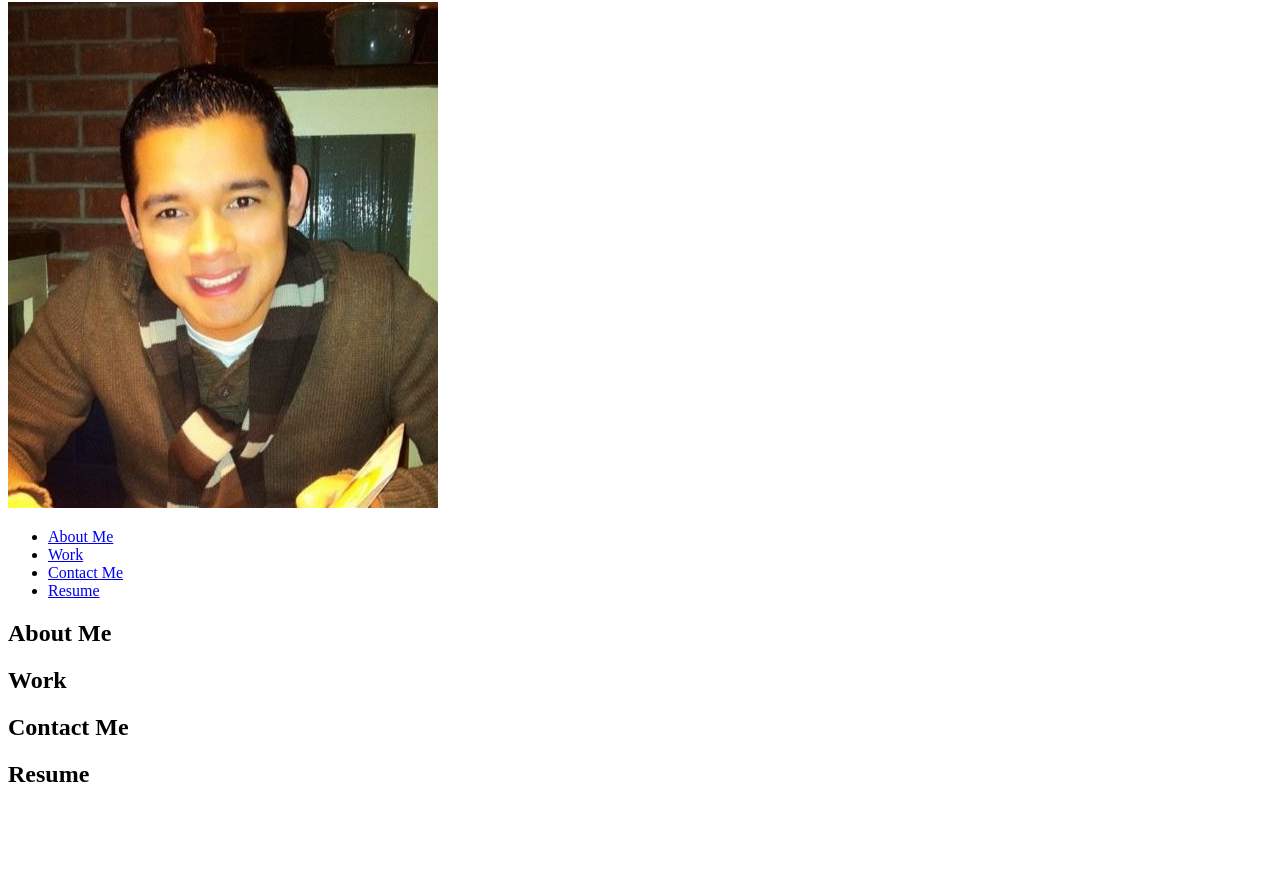
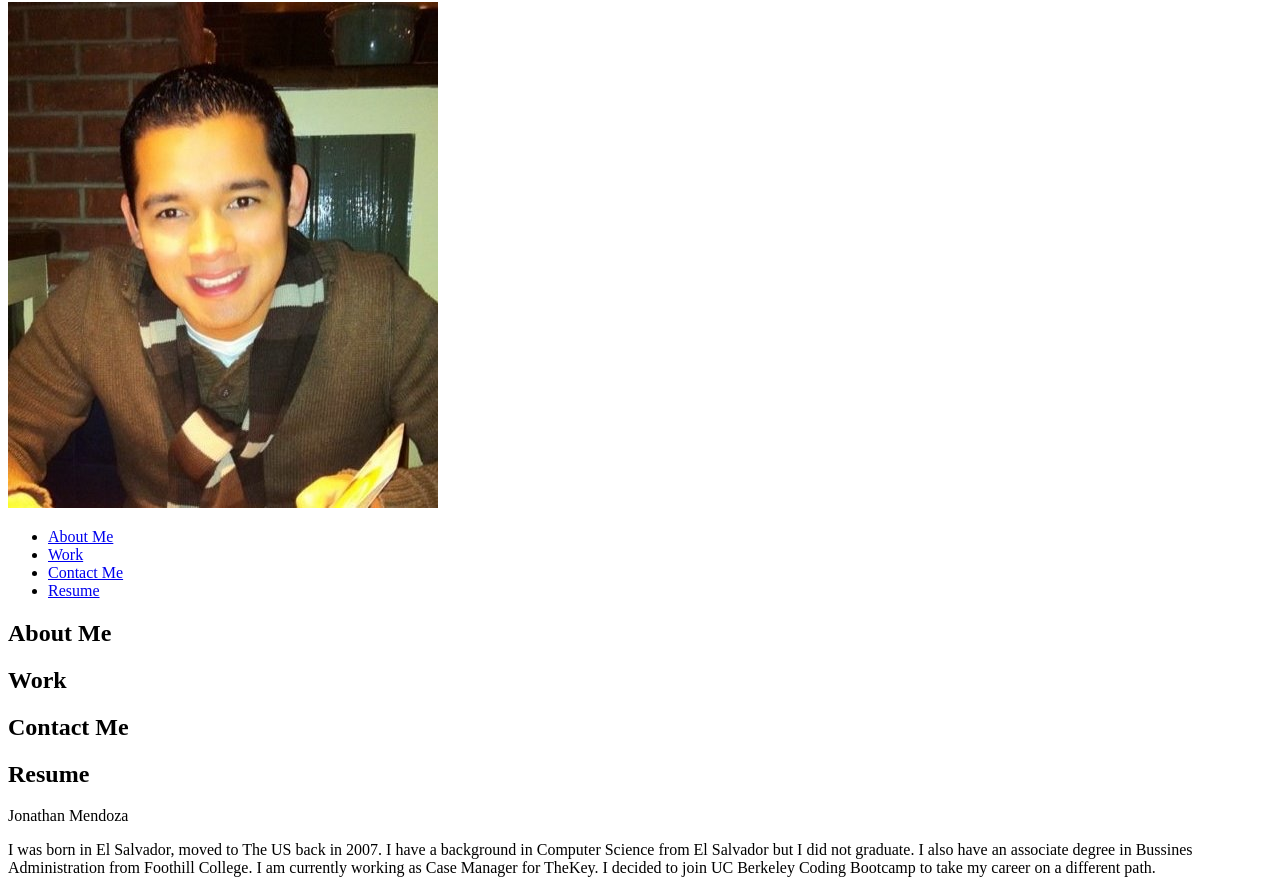
Before and after one commit to Jon620/Professional-Portfolio, a plain HTML site: page index.html in a window 1280 px wide. Shown: the part 78-971 px from the top of the page. Before the commit the page ends 885 px from the top, so only its background shows below. Drawn offline with Linux system fonts and the light colour scheme.

Commit message:
updated detail section

```diff
--- a/index.html
+++ b/index.html
@@ -55,7 +55,13 @@
         </div>
     </section>
 
-
+    <section class="details">
+        <div><span>Jonathan Mendoza</span></div>
+        <p>I was born in El Salvador, moved to The US back in 2007. I have a background in Computer Science from El Salvador but I did not graduate. I also have an associate degree in Bussines Administration from Foothill College.
+            I am currently working as Case Manager for TheKey.
+            I  decided to join UC Berkeley Coding Bootcamp to take my career on a different path.
+        </p>
+    </section>
 
 </body>
 </html>
```
